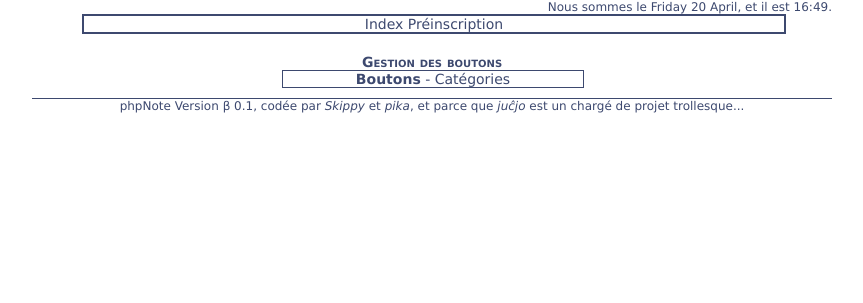
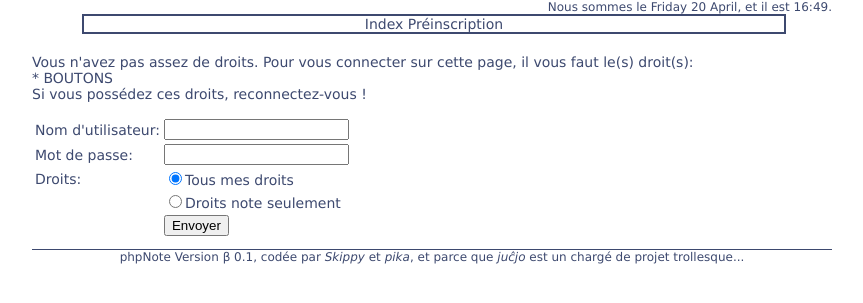
Before and after one commit to pikachuyann/phpnote, a PHP site: page /www/boutons.php in a window 1280 px wide. Shown: the top 303 px of the page, without its empty margins (208-1071 px from the left). Run offline with PHP 8.4, Linux system fonts and the light colour scheme.

Commit message:
Fix des bugs de changements de mdp d'autres users Amélioration de l'interface de adherents (honteux plagiat...) Affichage des droits (pas encore la possibilité de les modifier) Changements de politique:   * Quelqu'un de bloqué voit son userinfo["numcbde"] pas décoller de -1   * Une validation de préinscription donne automatiquement le droit INTRANET     au nouvel inscrit J'ai indiqué dans boutons.php la procédure de vérification des droits Il faudrait modifier le css pour qu'il ne saute pas une ligne quand on sélectionne une catégorie dans la fiche d'un adhérent.

```diff
--- a/php-include/adherents/fiche-adherent.php
+++ b/php-include/adherents/fiche-adherent.php
@@ -39,9 +39,38 @@ function fiche_page($numcbde)
 	  // if ($info['preinscription'])
 	  //   $cible = "modif_inscription.php";
 	  // Pour que les inscriptions se passent dans la page inscriptino
+
+
+	  $type="profil";
+	  if (isset($_GET["type"])) {
+	    if ($_GET["type"]=="droits") { $type="droits"; }
+}
 ?>
-<form action="<?= $cible ?>" method="post">
-<p>Fiche de l'adh&eacute;rent <span style="font-vaviant: small-caps;"><?= adh_textbox("nom", $info['nom'], su(SUPREME)) ?> <?= adh_textbox("prenom", $info['prenom'], su(SUPREME)) ?></span></p>
+<form action="<?= $cible ?>" class="formulaire_preinscription" method="post">
+
+
+<div class='titre_de_page'>Fiche de l'adh&eacute;rent <?= adh_textbox("nom", $info['nom'], su(SUPREME)) ?> <?= adh_textbox("prenom", $info['prenom'], su(SUPREME)) ?></div> <?php //' ?>
+<div class='menu_interieur'>
+<?php if ($type=="profil") { ?><strong>Profil</strong><?php } else { ?><a href='?numcbde=<?= $numcbde ?>&type=profil'>Profil</a><?php } ?>
+ -
+<?php if ($type=="droits") { ?><strong>Droits</strong><?php } else { ?><a href='?numcbde=<?= $numcbde ?>&type=droits'>Droits</a><?php } ?>
+ -
+<?php if ((su(ADHERENTS) && $info['droits'] <= $userinfo['droits']) || ($numcbde == $userinfo['numcbde']))
+   {
+     // On peut modifier son mot de passe, sinon il faut plus de droits que
+       // la personne à qui tu changes le mot de passe
+       // (sinon autant donner les droits SUPREME à tout le monde)
+?><a href='chgpass.php?numcbde=<?= $numcbde ?>'>Changer le mot de passe</a>
+<?php } ?>
+</div>
+
+<?php
+	if ($type=="droits") {
+	  echo table_droits($info['droits']);
+	}
+	else
+	  {
+?>
 <table>
 <tr>
   <td>Num&eacute;ro de carte BDE:</td>
@@ -49,45 +78,31 @@ function fiche_page($numcbde)
 </tr>
 <tr>
   <td>Nom de note:</td>
-  <td><?= adh_textbox("pseudo", $info['pseudo'], $passe_droit) ?></td>
+  <?= adh_td_textbox("pseudo", $info['pseudo'], $passe_droit) ?>
 </tr>
 <tr>
   <td>Solde:</td>
   <td><?= $info['solde'] ?></td>
 </tr>
-<?php
-   if ((su(ADHERENTS) & $info['droits'] <= $userinfo['droits']) | ($numcbde == $userinfo['numcbde']))
-     {
-       // On peut modifier son mot de passe, sinon il faut plus de droits que
-       // la personne à qui tu changes le mot de passe
-       // (sinon autant donner les droits SUPREME à tout le monde)
-?>
-<tr>
-  <td></td>
-  <td><input type="submit" name="action" value="Changer le mot de passe" /></td>
-</tr>
-<?php
-     }
-?>
 <tr>
   <td>Section:</td>
-  <td><?= adh_textbox("section", $info['section'], $passe_droit) ?></td>
+  <?= adh_td_textbox("section", $info['section'], $passe_droit) ?>
 </tr>
 <tr>
   <td>Fonctions:</td>
-  <td><?= adh_textbox("fonctions", $info['fonctions'], su(BUREAU)) ?></td>
+  <?= adh_td_textbox("fonctions", $info['fonctions'], su(BUREAU)) ?>
 </tr>
 <tr>
   <td>email:</td>
-  <td><?= adh_textbox("email", $info['email'], $passe_droit) ?></td>
+  <?= adh_td_textbox("email", $info['email'], $passe_droit) ?>
 </tr>
 <tr>
   <td>Num&eacute;ro de t&eacute;l&eacute;phone:</td>
-  <td><?= adh_textbox("numero_tel", $info['numero_tel'], $passe_droit) ?></td>
+  <?= adh_td_textbox("numero_tel", $info['numero_tel'], $passe_droit) ?>
 </tr>
 <tr>
   <td>Probl&egrave;mes de sant&eacute;:</td>
-  <td><?= adh_textbox("pb_sante", $info['pb_sante'], $passe_droit) ?></td>
+  <?= adh_td_textbox("pb_sante", $info['pb_sante'], $passe_droit) ?>
 </tr>
 <?php
   // Pour utiliser la même fonction pour afficher deux choses différentes
@@ -122,6 +137,7 @@ function fiche_page($numcbde)
 </table>
 </form>
 <?php
+   } // Fermeture de type == "profil"
 } // Fermeture de si on trouve l'adhérent
 } // Fermeture de si on a les droits
 } // Fermeture de la définition de la fonction
--- a/php-include/adherents/inputs-adherents.php
+++ b/php-include/adherents/inputs-adherents.php
@@ -12,6 +12,21 @@ function adh_textbox($nom_de_sortie, $par_defaut, $modifiable)
 <?= $par_defaut ?>&nbsp;
 <input type="hidden" name="<?= $nom_de_sortie ?>" value="<?= $par_defaut ?>"/>
 </span>
+<?php
+}
+
+function adh_td_textbox($nom_de_sortie, $par_defaut, $modifiable)
+{
+?>
+<td id="textbox_<?= $nom_de_sortie ?>"<?php
+  if ($modifiable)
+    {
+?> onClick="adh_textbox_js('<?= $nom_de_sortie ?>', '<?= $par_defaut ?>')" <?php
+    }
+?>>
+<?= $par_defaut ?>&nbsp;
+<input type="hidden" name="<?= $nom_de_sortie ?>" value="<?= $par_defaut ?>"/>
+</td>
 <?php
 }
 
--- a/php-include/droits.php
+++ b/php-include/droits.php
@@ -39,4 +39,28 @@ function msg_nondroits($droit)
   return($msg."Si vous poss&eacute;dez ces droits, reconnectez-vous !<br/>\n");
 }
 
+function table_droits($droit)
+{
+  global $liste_droits, $s;
+  $rep = "<table>";
+  $p = 1;
+  for ($i = 0; $i < count($liste_droits); $i++)
+    {
+      $rep .= "<tr><td>".$liste_droits[$i].": </td><td>";
+      if (($droit && $p) == $p) {
+	$rep .= "oui</td></tr>";
+      } else {
+	$rep .= "non</td></tr>";
+      }
+      $p *= 2;
+    }
+  $rep .= "<tr><td>SUPREME</td><td>";
+  if (($droit && $s) == $s) {
+    $rep .= "oui</td></tr>";
+  } else {
+    $rep .= "non</td></tr>";
+  }
+
+  return($rep."</table>");
+}
 ?>
--- a/php-include/login.php
+++ b/php-include/login.php
@@ -27,8 +27,11 @@ else
 	$userinfo=$answer;
       }
     }
-
     if (!isset($userinfo)) {
+      $userinfo["numcbde"]=-1;
+      $userinfo["droits"]=0;
+    }
+    elseif (!$userinfo["valide"]) {
       $userinfo["numcbde"]=-1;
       $userinfo["droits"]=0;
     }
--- a/www/adherents.php
+++ b/www/adherents.php
@@ -8,6 +8,7 @@ haut_de_page($userinfo, "Informations sur les adh&eacute;rents", array("inputs-a
 global $userinfo;
 if(isset($_GET['numcbde']))
   {
+    // La gestion des droits est assurée par la fonction en interne
     fiche_page($_GET['numcbde']);
   }
 elseif (su(ADHERENTS))
--- a/www/boutons.php
+++ b/www/boutons.php
@@ -6,6 +6,13 @@ include('../php-include/adherents/fiche-adherent.php');
 haut_de_page($userinfo, "Gestion des boutons", array("inputs-adherents.js"));
 
 global $userinfo;
+
+// Skippy: voici comment procéder pour la gestion des droits. Le else c'est pour être vraiment sûr mais en fait login_page termine sur un exit(0).
+if (!su(BOUTONS))
+  {
+    login_page("boutons.php", msg_nondroits(BOUTONS));
+  }
+else {
 
 $type="boutons";
 if (isset($_GET["type"])) {
@@ -19,9 +26,22 @@ if (isset($_GET["type"])) {
 <?php if ($type=="categ") { ?><strong>Catégories</strong><?php } else { ?><a href='?type=categ'>Catégories</a><?php } ?>
 </div>
 
+<?php
+	if ($type=="categ") {
+		/* Gestion des diverses catégories */
+?>
+<?php
+	}
+	else {
+?>
+
+<?php
+	}
+?>
 
 <?php
 
+}
 
 bas_de_page($userinfo);
 ?>
--- a/www/chgadh.php
+++ b/www/chgadh.php
@@ -22,7 +22,7 @@ if ($passe_droit)
 
     if ($_POST['preinscription']=="1" && su(INSCRIPTION))
       {
-	$req = $req.", valide=1, preinscription=0";
+	$req = $req.", valide=1, preinscription=0, droits=1";
       }
     else if (su(BUREAU))
       {
--- a/www/dispatcher.php
+++ b/www/dispatcher.php
@@ -3,9 +3,6 @@
 // nb: penser à changer la cible de fiche_adherent.php
 switch($_POST['action'])
   {
-  case "Changer le mot de passe":
-    include('chgpass.php');
-    break;
   case "Valider":
   case "Valider la préinscription":
     include('chgadh.php');
--- a/www/index.php
+++ b/www/index.php
@@ -1,10 +1,13 @@
 <?php
 include("../php-include/common-includes.php");
 
-if (!su(INTRANET)) {
+if ($userinfo[$numcbde] == -1) {
   login_page("index.php","Bienvenue sur <strong>phpNote</strong>, veuillez vous identifier pour acc&eacute;der aux diff&eacute;rentes pages de gestion de la note. Si vous ne disposez pas de compte, vous pouvez vous pr&eacute;inscrire.");
 }
 else {
+  if (!su(INTRANET)) {
+    login_page("index.php","Vous n'avez pas le droit d'acc&eacute;der au site de la note, (mais vous avez un compte), veuillez contacter les personnes comp&eacute;tentes !");
+  }
   haut_de_page($userinfo);
 ?>
 <p>Bienvenue sur phpNote, la <i>note Kfet</i> en php en cours de d&eacute;veloppement !</p>
--- a/www/style/common.css
+++ b/www/style/common.css
@@ -68,6 +68,7 @@ BODY {
 	margin-left:250px;
 	width:300px;
 	min-width:300px;
+	font-variant:small-caps;
 }
 .menu_interieur A {
 	text-decoration:none;
```
Also changed, not shown: php-include/adherents/passwd-functions.php (+3 -4 lines), www/chgpass.php (+9 -11 lines).
